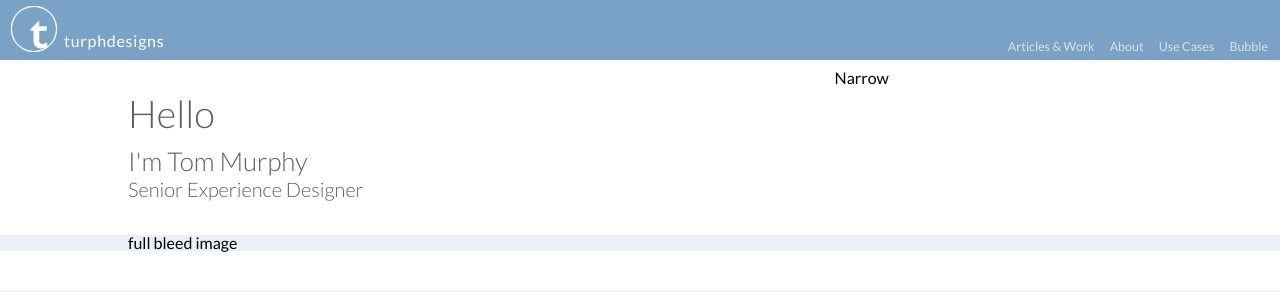
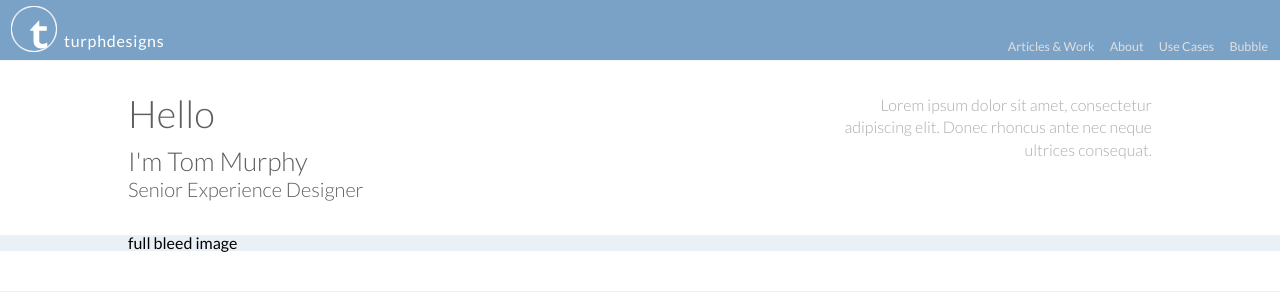
Before and after one commit to turph/bitstopixels, a PHP site: page /index.html in a window 1280 px wide. Shown: the top 292 px of the page. Run offline with PHP 8.4, Linux system fonts and the light colour scheme; some libraries are stand-ins or nearby versions.

```diff
--- a/index.html
+++ b/index.html
@@ -52,7 +52,7 @@
 			<h3>Senior Experience Designer</h3>
 		</div>
 		<div class="colNarrow">
-			Narrow
+			<p>Lorem ipsum dolor sit amet, consectetur adipiscing elit. Donec rhoncus ante nec neque ultrices consequat.</p>
 		</div>
 	</div>
 	<div style="clear:both;"></div>
--- /dev/null
+++ b/sass/_layout.scss
@@ -0,0 +1,11 @@
+body{font-family: 'Lato', sans-serif;background-color:$white;}
+a{color:$blue;}
+
+.centered{
+	h1,h2,h3,p{text-align:center;}
+}
+.col3,.col4,.colWide,.colNarrow{float:left;}
+.col4{width:24.9999%;}
+.col3{width:32.999%;}
+.colWide{width:68.999%;}
+.colNarrow{width:30.999%;}
--- a/sass/_temp-Index.scss
+++ b/sass/_temp-Index.scss
@@ -9,6 +9,7 @@
 	padding:70px 0 0 0;
 	h1,h2,h3{text-align:left;}
 	h3{line-height:10.75px;}
+	p{text-align:right;margin-top:24px;color:$gray-light;}
 }
 #about{
 	h4{text-align:center;margin-top:12px;}
--- a/stylesheets/screen.css
+++ b/stylesheets/screen.css
@@ -195,6 +195,10 @@ a {
     text-align: left; }
   #intro h3 {
     line-height: 10.75px; }
+  #intro p {
+    text-align: right;
+    margin-top: 24px;
+    color: #ababab; }
 
 #about h4 {
   text-align: center;
```
